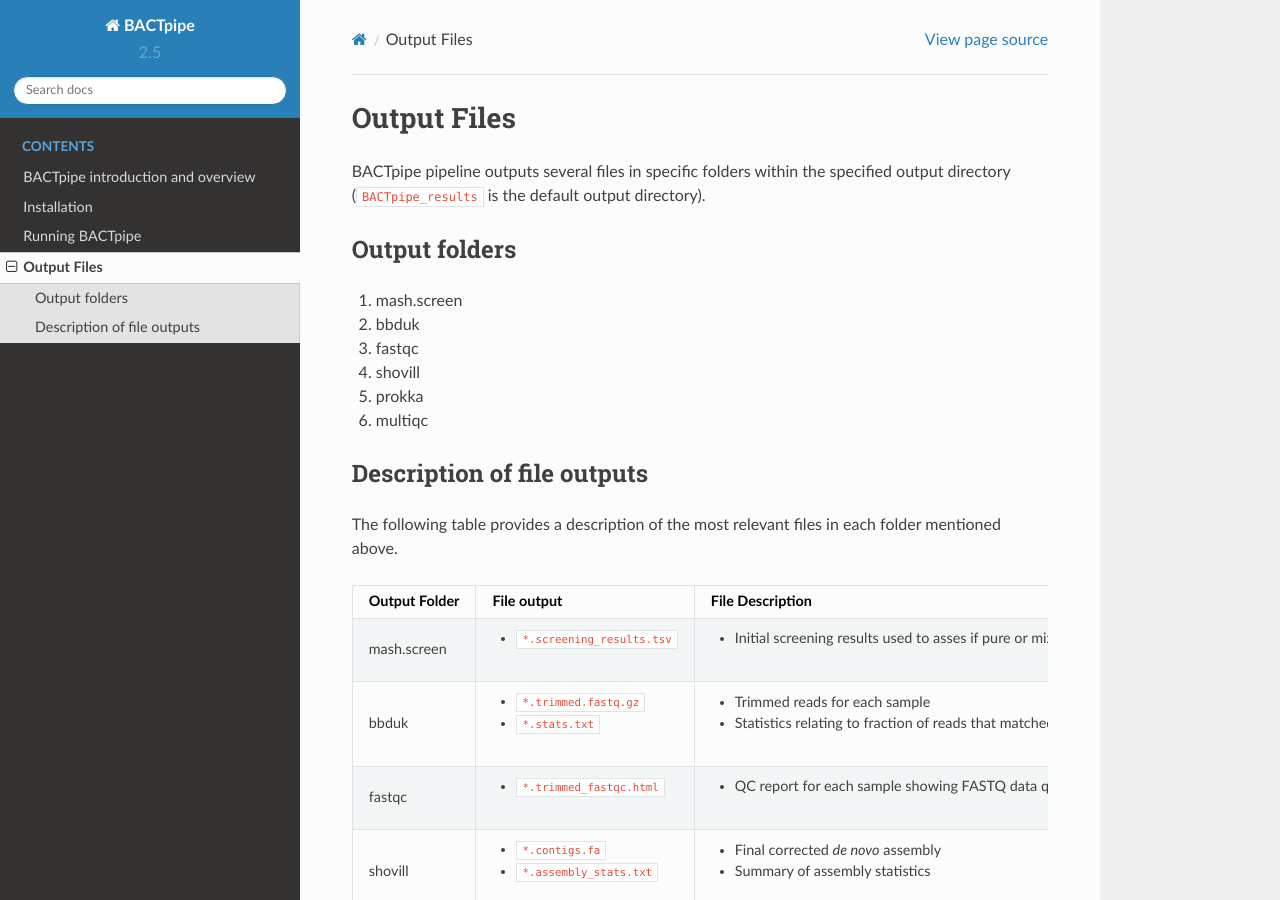
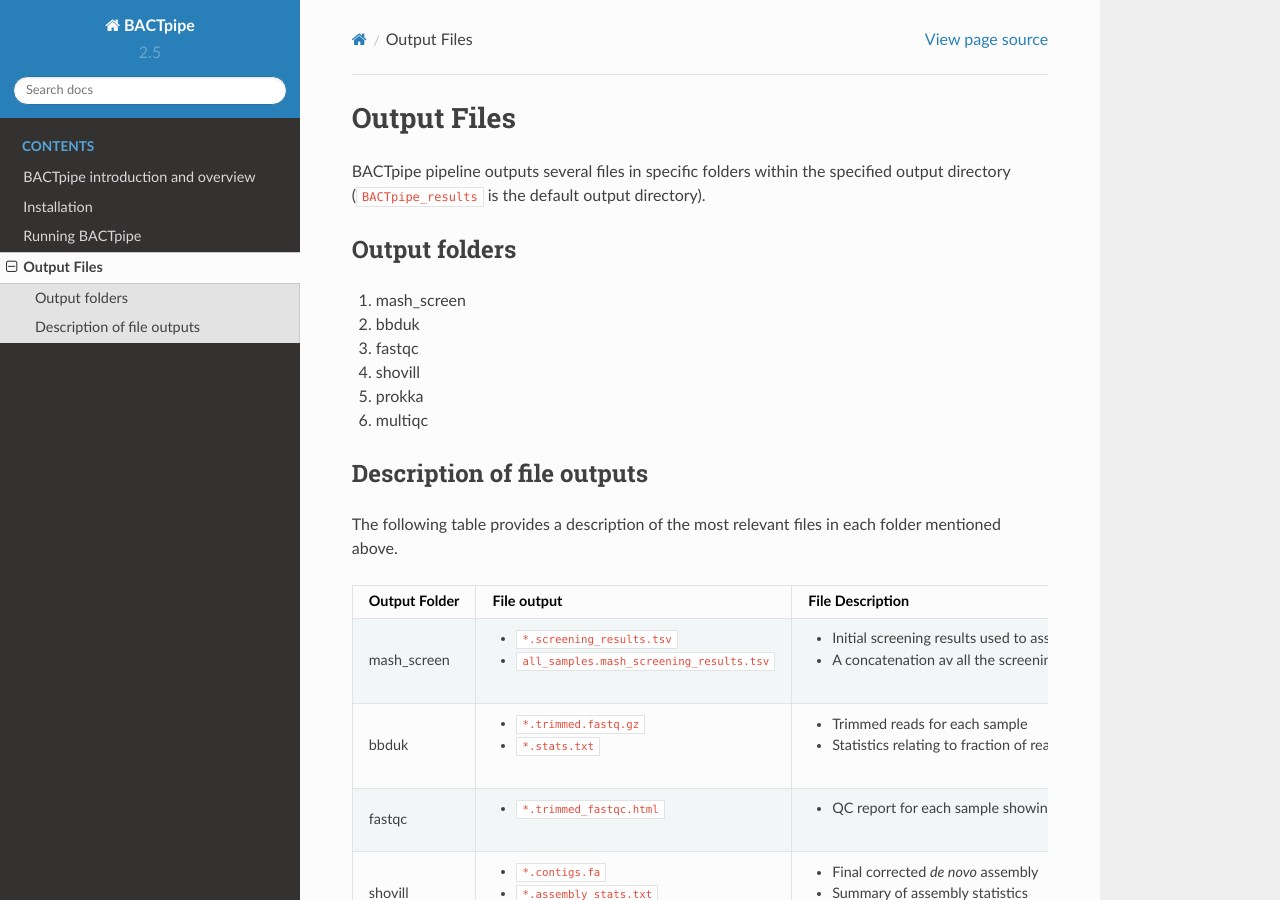
Before and after one commit to ctmrbio/BACTpipe, a Sphinx documentation site: the page built from docs/source/output.rst, in a window 1280 px wide and 900 px high. Built offline with Sphinx 7.4.7 and the Read the Docs theme 2.0.0, drawn with Linux system fonts in a browser that asks for light colours.

Commit message:
Concatenate mash screen output. Rename mash screen output folder

```diff
--- a/docs/source/output.rst
+++ b/docs/source/output.rst
@@ -7,7 +7,7 @@
 Output folders
 **************
 
-1. mash.screen
+1. mash_screen
 2. bbduk
 3. fastqc
 4. shovill
@@ -20,29 +20,30 @@
 The following table provides a description of the most relevant files in each
 folder mentioned above.
 
-+-----------------+--------------------------------+----------------------------------------------------------------------------------------------------------------+
-| Output Folder   | File output                    | File Description                                                                                               |
-+=================+================================+================================================================================================================+
-| mash.screen     | - ``*.screening_results.tsv``  | - Initial screening results used to asses if pure or mixed isolate. Tab separated values, five columns:        |
-|                 |                                |   sample name, ``PASS``/``FAIL``, phiX detection, believed gram stain, believed species name                   |
-+-----------------+--------------------------------+----------------------------------------------------------------------------------------------------------------+
-| bbduk           | - ``*.trimmed.fastq.gz``       | - Trimmed reads for each sample                                                                                |
-|                 | - ``*.stats.txt``              | - Statistics relating to fraction of reads that matched each reference sequence                                |
-+-----------------+--------------------------------+----------------------------------------------------------------------------------------------------------------+
-| fastqc          | - ``*.trimmed_fastqc.html``    | - QC report for each sample showing FASTQ data quality of input data                                           |
-+-----------------+--------------------------------+----------------------------------------------------------------------------------------------------------------+
-| shovill         | - ``*.contigs.fa``             | - Final corrected *de novo* assembly                                                                           |
-|                 | - ``*.assembly_stats.txt``     | - Summary of assembly statistics                                                                               |
-+-----------------+--------------------------------+----------------------------------------------------------------------------------------------------------------+
-| prokka          | - ``*.gff``                    | - Annotation in GFF3 format, containing both sequences and annotations                                         |
-|                 | - ``*.gbk``                    | - Standard Genbank file                                                                                        |
-|                 | - ``*.fna``                    | - Nucleotide FASTA file of the input contig sequences                                                          |
-|                 | - ``*.faa``                    | - Protein FASTA file of the translated CDS sequences                                                           |
-|                 | - ``*.ffn``                    | - Nucleotide FASTA file of all the prediction transcripts (CDS, rRNA, tRNA, tmRNA, misc_RNA)                   |
-|                 | - ``*.txt``                    | - Statistics relating to the annotated features found                                                          |
-+-----------------+--------------------------------+----------------------------------------------------------------------------------------------------------------+
-| multiqc         | - ``multiqc-report.html``      | - Summary report of results generated by prokka and fastqc tools                                               |
-+-----------------+--------------------------------+----------------------------------------------------------------------------------------------------------------+
++-----------------+----------------------------------------------+----------------------------------------------------------------------------------------------------------------+
+| Output Folder   | File output                                  | File Description                                                                                               |
++=================+==============================================+================================================================================================================+
+| mash_screen     | - ``*.screening_results.tsv``                | - Initial screening results used to asses if pure or mixed isolate. Tab separated values, five columns:        |
+|                 | - ``all_samples.mash_screening_results.tsv`` |   sample name, ``PASS``/``FAIL``, phiX detection, believed gram stain, believed species name                   |
+|                 |                                              | - A concatenation av all the screening result files, five columns tab separated.                               |
++-----------------+----------------------------------------------+----------------------------------------------------------------------------------------------------------------+
+| bbduk           | - ``*.trimmed.fastq.gz``                     | - Trimmed reads for each sample                                                                                |
+|                 | - ``*.stats.txt``                            | - Statistics relating to fraction of reads that matched each reference sequence                                |
++-----------------+----------------------------------------------+----------------------------------------------------------------------------------------------------------------+
+| fastqc          | - ``*.trimmed_fastqc.html``                  | - QC report for each sample showing FASTQ data quality of input data                                           |
++-----------------+----------------------------------------------+----------------------------------------------------------------------------------------------------------------+
+| shovill         | - ``*.contigs.fa``                           | - Final corrected *de novo* assembly                                                                           |
+|                 | - ``*.assembly_stats.txt``                   | - Summary of assembly statistics                                                                               |
++-----------------+----------------------------------------------+----------------------------------------------------------------------------------------------------------------+
+| prokka          | - ``*.gff``                                  | - Annotation in GFF3 format, containing both sequences and annotations                                         |
+|                 | - ``*.gbk``                                  | - Standard Genbank file                                                                                        |
+|                 | - ``*.fna``                                  | - Nucleotide FASTA file of the input contig sequences                                                          |
+|                 | - ``*.faa``                                  | - Protein FASTA file of the translated CDS sequences                                                           |
+|                 | - ``*.ffn``                                  | - Nucleotide FASTA file of all the prediction transcripts (CDS, rRNA, tRNA, tmRNA, misc_RNA)                   |
+|                 | - ``*.txt``                                  | - Statistics relating to the annotated features found                                                          |
++-----------------+----------------------------------------------+----------------------------------------------------------------------------------------------------------------+
+| multiqc         | - ``multiqc-report.html``                    | - Summary report of results generated by prokka and fastqc tools                                               |
++-----------------+----------------------------------------------+----------------------------------------------------------------------------------------------------------------+
 
 
 In addition to the files listed in the table above, Nextflow also produces two
```
Also changed, not shown: CHANGELOG.md (+2 -0 lines), 1 other file.
